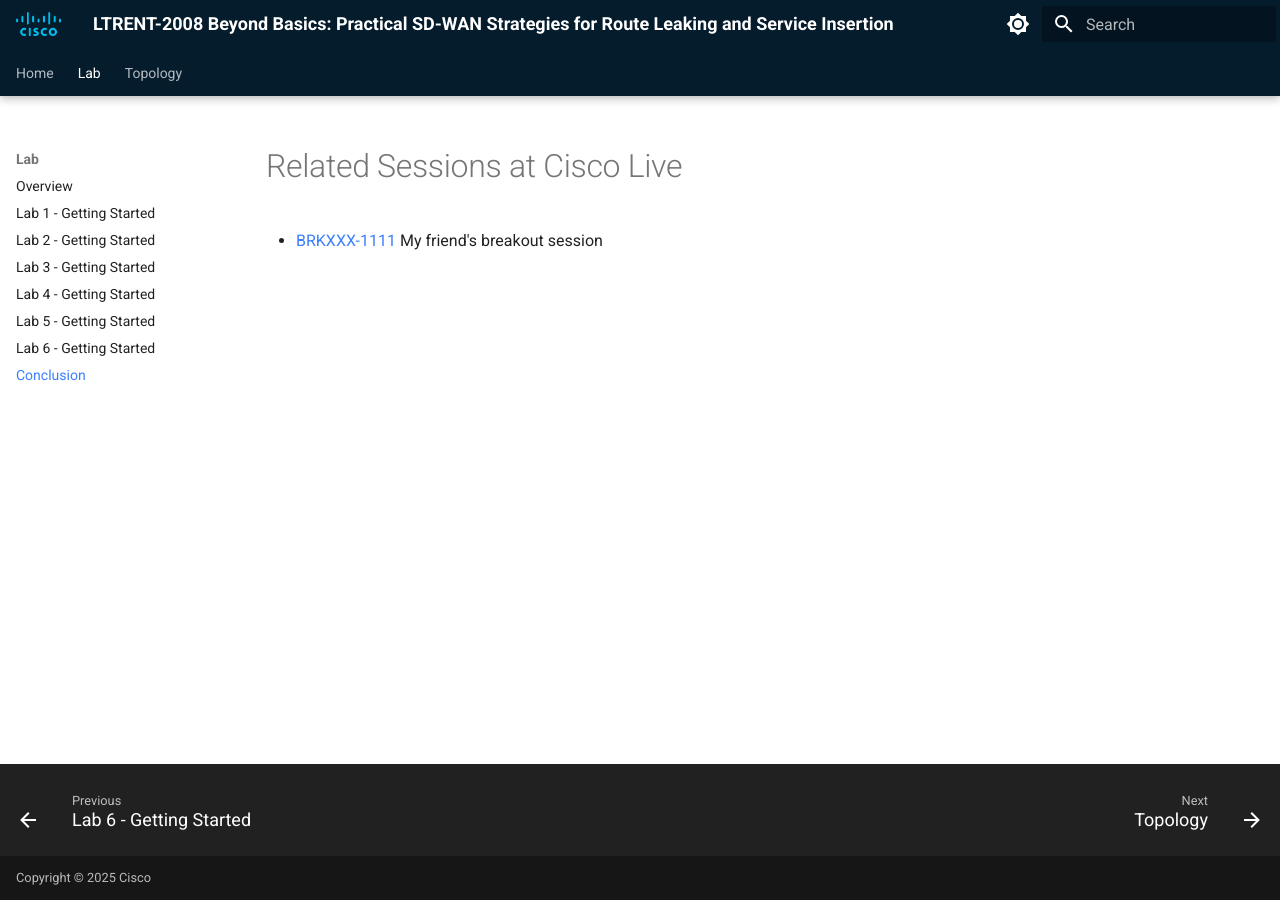
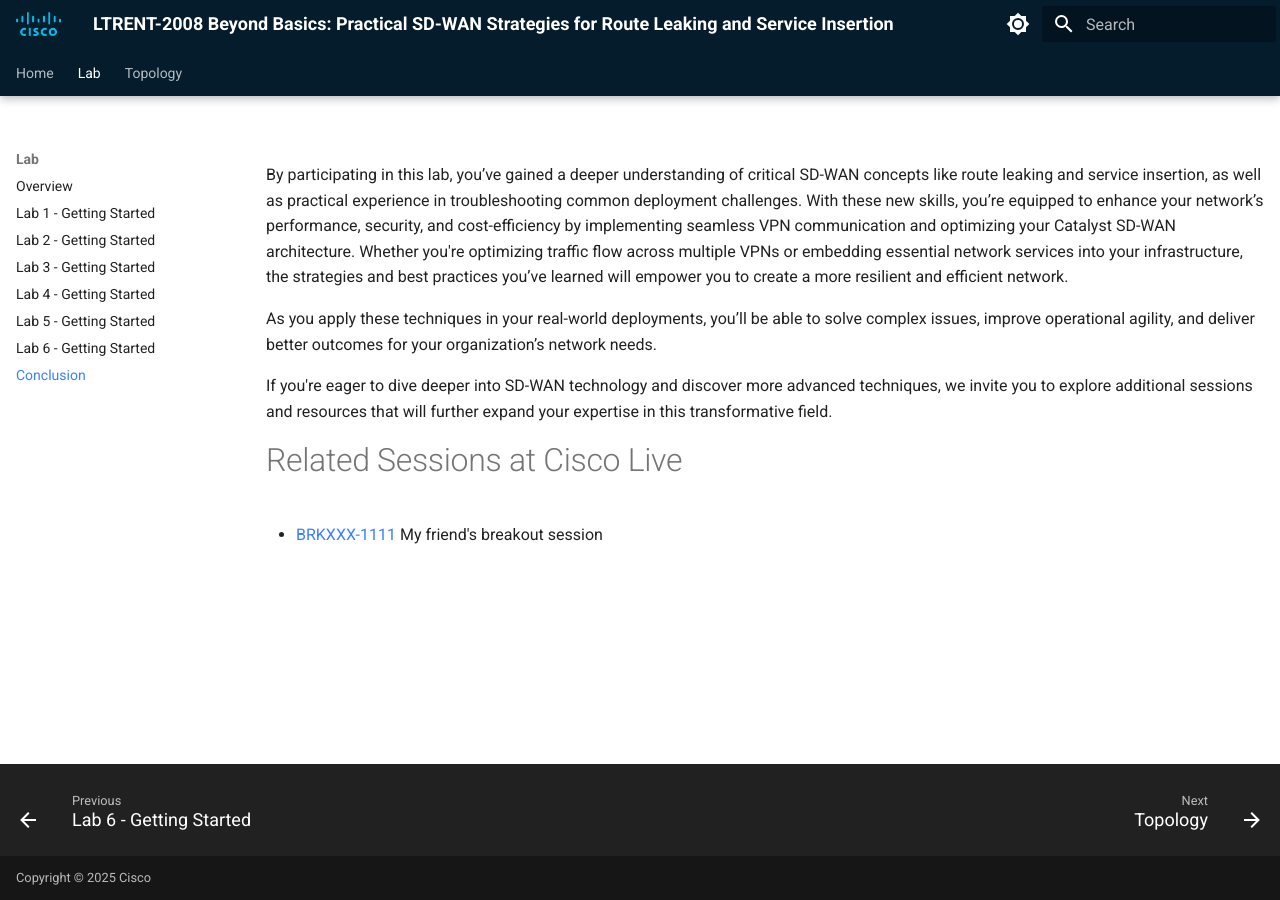
Before and after one commit to ciscodocs/ltrent-2008-clemea25, an MkDocs documentation site: the page built from docs/conclusion.md, in a window 1280 px wide. Built offline with MkDocs 1.6.1 and Material for MkDocs 9.7.7, drawn with Linux system fonts in a browser that asks for light colours.

```diff
--- a/docs/conclusion.md
+++ b/docs/conclusion.md
@@ -1,3 +1,11 @@
+
+By participating in this lab, you’ve gained a deeper understanding of critical SD-WAN concepts like route leaking and service insertion, as well as practical experience in troubleshooting common deployment challenges. With these new skills, you’re equipped to enhance your network’s performance, security, and cost-efficiency by implementing seamless VPN communication and optimizing your Catalyst SD-WAN architecture. Whether you're optimizing traffic flow across multiple VPNs or embedding essential network services into your infrastructure, the strategies and best practices you’ve learned will empower you to create a more resilient and efficient network.
+
+
+As you apply these techniques in your real-world deployments, you’ll be able to solve complex issues, improve operational agility, and deliver better outcomes for your organization’s network needs.
+
+If you're eager to dive deeper into SD-WAN technology and discover more advanced techniques, we invite you to explore additional sessions and resources that will further expand your expertise in this transformative field.
+
 # Related Sessions at Cisco Live
 
 - [BRKXXX-1111](https://www.ciscolive.com/apjc/learn/session-catalog.html?search=BRKXXX-1111#/) My friend's breakout session
```
Also changed, not shown: docs/assets/SD-WAN-learning-map-2025.png (added), docs/assets/aci.png (deleted).
